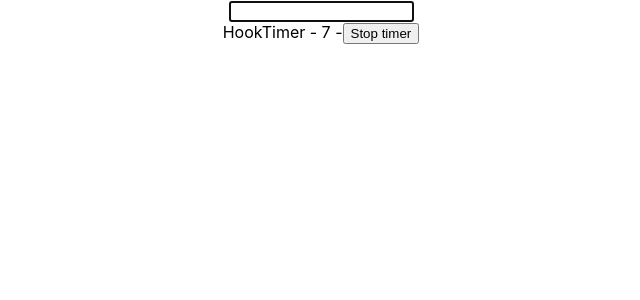
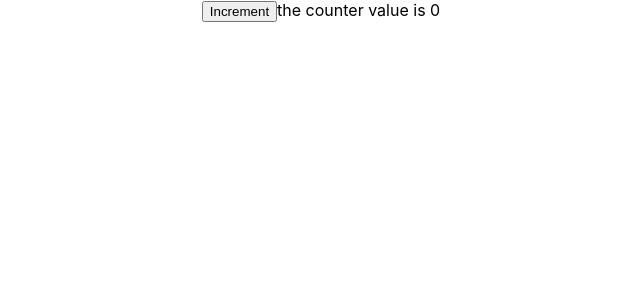
Before and after one commit to ksrinreddy/react-with-typescript-basics-practice, a React (Create React App) app: page / in a window 1280 px wide. Shown: the top 300 px of the page, without its empty margins (319-959 px from the left). Built offline with nearby package versions, Linux system fonts and the light colour scheme.

Commit message:
typing class components

```diff
--- a/src/App.tsx
+++ b/src/App.tsx
@@ -1,13 +1,11 @@
 import React from "react";
 import "./App.css";
-import DomRef from "./components/ref/DomRef";
-import MutableRef from "./components/ref/MutableRef";
+import { Counter } from "./components/class/Counter";
 
 function App() {
   return (
     <div className="App">
-      <DomRef />
-      <MutableRef />
+      <Counter message="the counter value is" />
     </div>
   );
 }
--- /dev/null
+++ b/src/components/class/Counter.tsx
@@ -0,0 +1,26 @@
+import React, { Component } from "react";
+
+type CounterProps = {
+  message: string;
+};
+
+type CounterState = {
+  count: number;
+};
+export class Counter extends Component<CounterProps, CounterState> {
+  state = {
+    count: 0,
+  };
+
+  handleClick = () => {
+    this.setState((prevState) => ({ count: prevState.count + 1 }));
+  };
+  render() {
+    return (
+      <div>
+        <button onClick={this.handleClick}>Increment</button>
+        {this.props.message} {this.state.count}
+      </div>
+    );
+  }
+}
```
